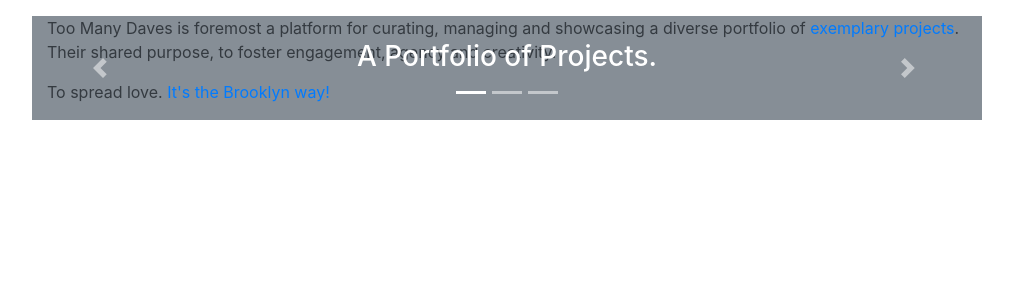
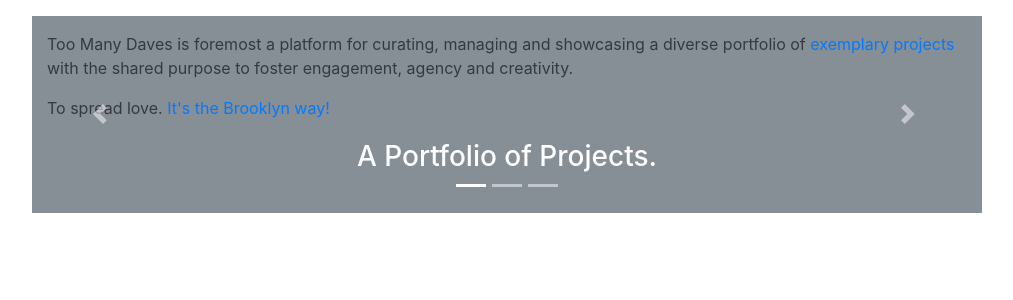
Before and after one commit to toomanydaves/django-proj, a Django app: page /about/ in a window 1280 px wide. Shown: the part 114-414 px from the top of the page, without its empty margins (133-1146 px from the left). Run offline with Django 3.2, Linux system fonts and the light colour scheme; some libraries are stand-ins or nearby versions.

Commit message:
styles philosophy carousel on toomanydaves/about.html

```diff
--- a/django_proj/toomanydaves/templates/toomanydaves/about.html
+++ b/django_proj/toomanydaves/templates/toomanydaves/about.html
@@ -7,17 +7,17 @@
     .nav-tabs {
         margin-bottom: 1rem;
     }
+    .carousel-inner {
+        padding-top: 1rem;
+        padding-bottom: 4.8rem;
+    }
+    .carousel-caption {
+        bottom: -4rem;
+    }
 /*
-    .carousel-caption {
-        top: -4rem;
-        bottom: auto;
-    }
     .carousel-indicators {
         bottom: auto;
         top: 1.2rem;
-    }
-    .carousel-inner {
-        padding-top: 4.8rem;
     }
     .carousel-item {
         padding-right: 10px;
@@ -80,8 +80,9 @@
                                                         <p>
                                                             Too Many Daves is foremost a platform for curating, managing and showcasing
                                                             a diverse portfolio of
-                                                            <a href="/projects">exemplary projects</a>.
-                                                            Their shared purpose, to foster engagement, agency and creativity.
+                                                            <a href="/projects">exemplary projects</a>
+                                                            with the shared purpose
+                                                            to foster engagement, agency and creativity.
                                                         </p>
                                                         <p>
                                                             To spread love.
@@ -120,7 +121,7 @@
                                                             </footer>
                                                         </blockquote>
                                                         <p>
-                                                            On its surface, Too Many Daves is a poem about names and naming things.
+                                                            This is a poem about names and naming things.
                                                             Its playful spirit captures the character of this network.
                                                             But make no mistake, it is also a powerful cautionary tale;
                                                             one whose moral inspires the mission of this organization.
```
